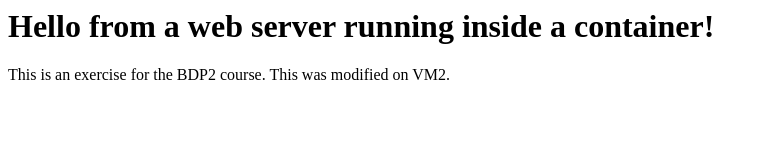
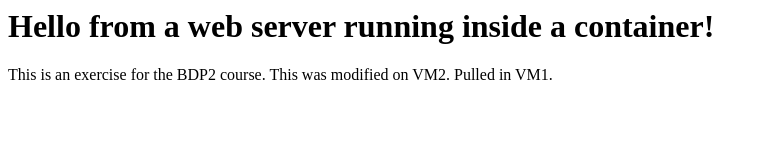
Before and after one commit to torresmasdeu/bdp2-test, a plain HTML site: page index.html in a window 1280 px wide. Shown: the whole page, without its empty margins (0-767 px from the left). Drawn offline with Linux system fonts and the light colour scheme.

Commit message:
updated index.html

```diff
--- a/index.html
+++ b/index.html
@@ -1,3 +1,4 @@
 <h1>Hello from a web server running inside a container!</h1>
 This is an exercise for the BDP2 course.
 This was modified on VM2.
+Pulled in VM1.
```
